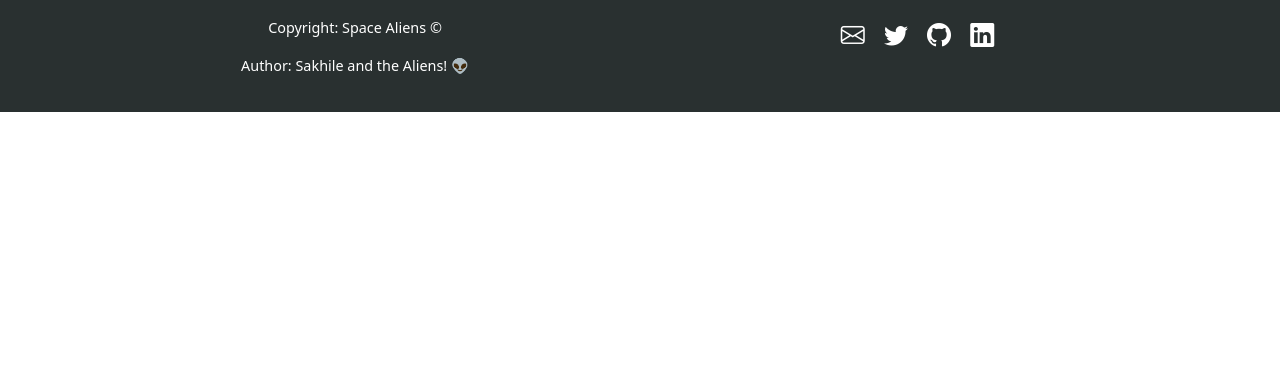
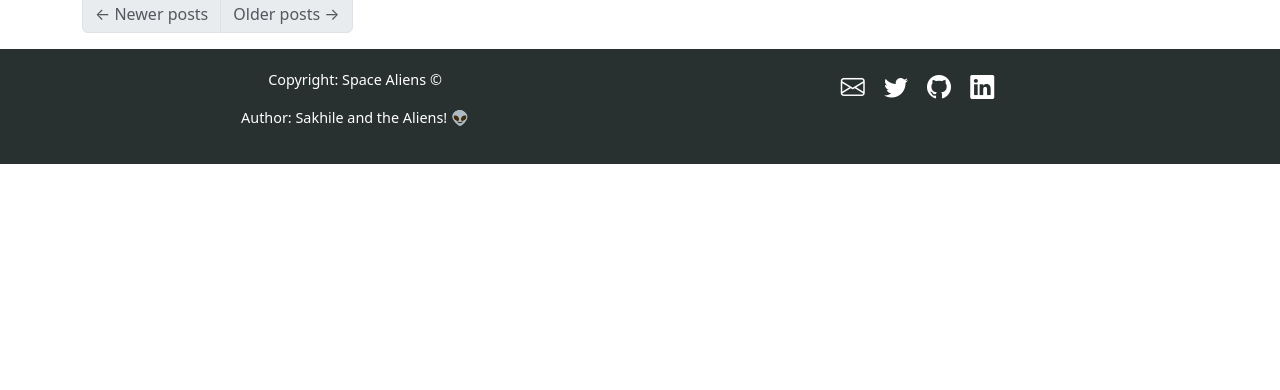
Before and after one commit to sakhileln/Flask-Chronicles, a Flask app: a page that uses app/templates/user.html in a window 1280 px wide. Shown: the part 410-800 px from the top of the page. Run offline with Flask 3, Linux system fonts and the light colour scheme; the visitor is signed in with stand-in values (Sample User, id 1); data comes from the database, SQL or seed files in the repository; data that the repository does not hold is empty; some libraries are stand-ins or nearby versions.

Commit message:
Update user template.

```diff
--- a/app/templates/user.html
+++ b/app/templates/user.html
@@ -1,18 +1,19 @@
 {% extends "base.html" %}
 
 {% block content %}
-    <table>
-        <tr valign="top">
-            <td><img src="{{ user.avatar(128) }}"</td>
+    <table class="table table-hover">
+        <tr>
+            <td width="256px"><img src="{{ user.avatar(256) }}"></td>
             <td>
-                <h1>{{ _("User") }}: {{ user.username }}</h1>
+                <h1>{{ _('User') }}: {{ user.username }}</h1>
                 {% if user.about_me %}<p>{{ user.about_me }}</p>{% endif %}
-                {% if user.last_seen %}<p>{{ _("Last seen on") }}: {{ moment(user.last_seen).format('LLL') }}</p>{% endif %}
-                <p>
-                    {{ _('%(count)d followers', count=user.followers_count()) }}, {{ _('%(count)d following', count=user.following_count())}}
-                </p>
+                {% if user.last_seen %}
+                <p>{{ _('Last seen on') }}: {{ moment(user.last_seen).format('LLL') }}</p>
+                {% endif %}
+                <p>{{ _('%(count)d followers', count=user.followers_count()) }}, {{ _('%(count)d following',
+                    count=user.following_count()) }}</p>
                 {% if user == current_user %}
-                <p><a href="{{ url_for('main.edit_profile') }}">{{ _("Edit your profile") }}</a></p>
+                <p><a href="{{ url_for('main.edit_profile') }}">{{ _('Edit your profile') }}</a></p>
                 {% elif not current_user.is_following(user) %}
                 <p>
                 <form action="{{ url_for('main.follow', username=user.username) }}" method="post">
@@ -31,14 +32,21 @@
             </td>
         </tr>
     </table>
-    <hr>
     {% for post in posts %}
-        {% include '_post.html' %}
+    {% include '_post.html' %}
     {% endfor %}
-    {% if prev_url %}
-    <a href="{{ prev_url }}">{{ _("Newer posts") }}</a>
-    {% endif %}
-    {% if next_url %}
-    <a href="{{ next_url }}">{{ _("Older posts") }}</a>
-    {% endif %}
+    <nav aria-label="Post navigation">
+        <ul class="pagination">
+            <li class="page-item{% if not prev_url %} disabled{% endif %}">
+                <a class="page-link" href="{{ prev_url }}">
+                    <span aria-hidden="true">&larr;</span> {{ _('Newer posts') }}
+                </a>
+            </li>
+            <li class="page-item{% if not next_url %} disabled{% endif %}">
+                <a class="page-link" href="{{ next_url }}">
+                    {{ _('Older posts') }} <span aria-hidden="true">&rarr;</span>
+                </a>
+            </li>
+        </ul>
+    </nav>
 {% endblock %}
```
